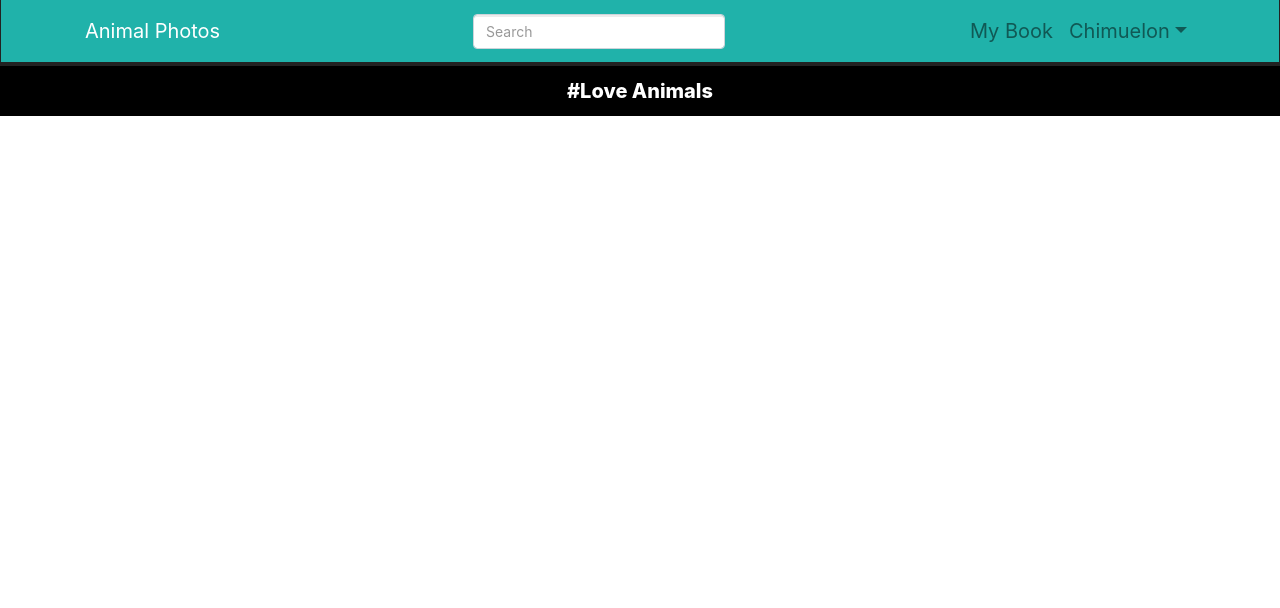
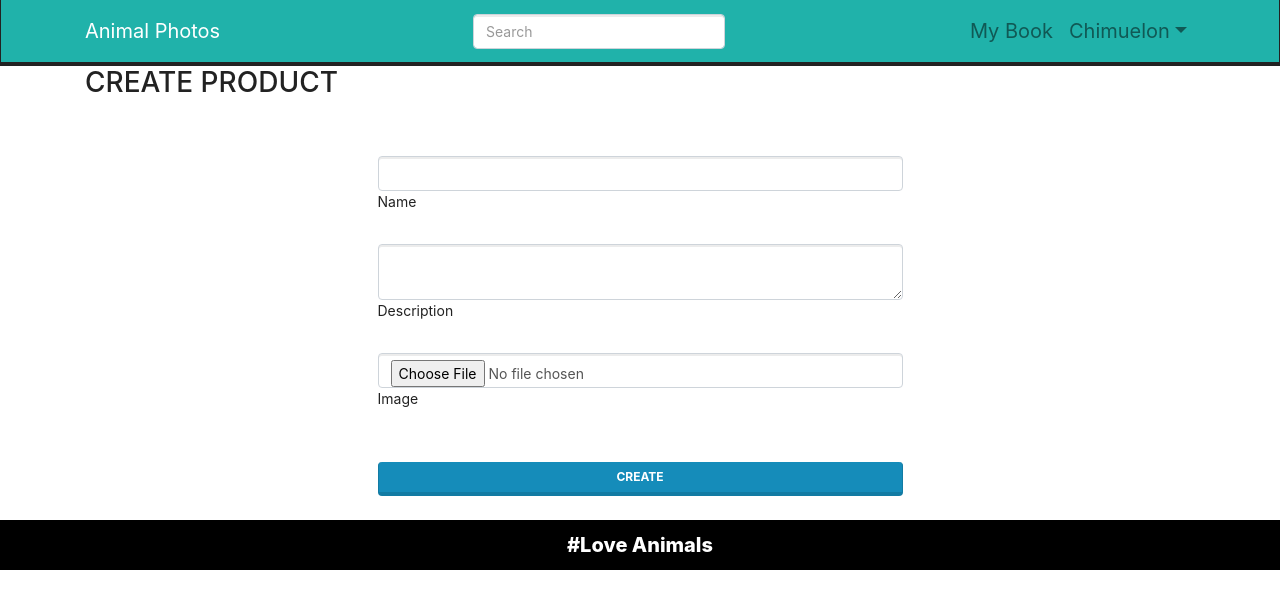
Before and after one commit to MariT29fsh/individual-projects-photos, a React (Create React App) app in the folder frontend/: page /mynotes/create in a window 1280 px wide. Shown: the top 608 px of the page. Built offline with nearby package versions, Linux system fonts and the light colour scheme.

Commit message:
first commit

```diff
--- a/frontend/src/App.js
+++ b/frontend/src/App.js
@@ -20,9 +20,9 @@ class App extends React.Component {
   <Route exact path='/' element={<LandingPage/>} />
   <Route  path='/login' element={<LoginPage/>} />
   <Route  path='/register' element={<RegisterPage/>} />
-  <Route  path='/mynotes' element={<MyNotes/>} />
+  <Route  path='/welcome' element={<MyNotes/>} />
   <Route path='/createnote' element={<Createnotes/>}/>
-  <Route path='/create' element={<Create/>}/>
+  <Route path='/mynotes/create' element={<Create/>}/>
   </Routes>
   <Footer/>
 
--- a/frontend/src/Pantallas/CreateNotes/Create.js
+++ b/frontend/src/Pantallas/CreateNotes/Create.js
@@ -1,13 +1,12 @@
-import React, { useEffect, useState } from 'react'
+import React, {  useState } from 'react'
 import axios from 'axios';
 //import { toast } from 'react-toastify';
 
 const Create = () => {
 
-    const [name, setName] = useState('');
+    const [title, setTitle] = useState('');
     const [description, setDescription] = useState('');
     const [image, setImage] = useState([]);
-
 
     //handle and convert it in base 64
     const handleImage = (e) =>{
@@ -29,10 +28,11 @@ const Create = () => {
     const submitForm = async (e) =>{
         e.preventDefault();
         try {
-            const {data} = await axios.post('http://localhost:3001/api/product/create', {name, description, image}
+            const {data} = await axios.post('http://localhost:3001/api/mynotes/create',
+            {title, description, image}
             )
             if  (data.success === true){
-                setName('');
+                setTitle('');
                 setDescription('');
                 setImage('');
                 //toast.success('product created successfully')
@@ -51,7 +51,7 @@ const Create = () => {
         <form className=" col-sm-6 offset-3 pt-5 signup_form " enctype="multipart/form-data" onSubmit={submitForm}>
 
             <div className="form-outline mb-4">
-                <input onChange={(e)=>setName(e.target.value)} type="text" id="form4Example1" className="form-control"  value={name}/>
+                <input onChange={(e)=>setTitle(e.target.value)} type="text" id="form4Example1" className="form-control"  value={title}/>
                 <label className="form-label" htmlFor="form4Example1">Name</label>
             </div>
 
--- a/frontend/src/Pantallas/CreateNotes/Createnote.js
+++ b/frontend/src/Pantallas/CreateNotes/Createnote.js
@@ -13,7 +13,6 @@ const Createnote= () =>{
     const [successMsg, setSuccessMsg] = useState('');
     const [errMsg, setErrMsg] = useState('');
 
-const CreatePhotoField =useRef();
 
     const handleFileInputChange =(e) =>{
         const file = e.target.files[0];
@@ -48,11 +47,9 @@ await axios.post('http://localhost:3001/create-animal',data,{headers:{"Content-T
         };
     };
     const uploadImage = async (base64EncodedImage) => {
-        //const data = { title, description,base64EncodedImage };
+
        try {
-
-
-            /*const config = {
+        const config = {
                 headers: {
                     'Content-Type': 'application/json'
                 }
@@ -66,21 +63,11 @@ await axios.post('http://localhost:3001/create-animal',data,{headers:{"Content-T
                 config
 
             );
-            localStorage.setItem('userInfo', JSON.stringify({ data: base64EncodedImage }));
-            setFileInputState('');
-            setPreviewSource('');
-            setSuccessMsg('Image uploaded successfully');*/
-           await fetch('http://localhost:3001/api/upload', {
-
-                method: 'POST',
-                body: JSON.stringify({data:base64EncodedImage}),
-                headers: { 'Content-Type': 'application/json' },
-                mode: 'no-cors'
-            });
-           // console.log(data);
+            localStorage.setItem('userInfo', JSON.stringify({ data: data }));
             setFileInputState('');
             setPreviewSource('');
             setSuccessMsg('Image uploaded successfully');
+
         } catch (err) {
             console.error(err);
             setErrMsg('Something went wrong!');
--- a/frontend/src/Pantallas/LoginPage/LoginPage.js
+++ b/frontend/src/Pantallas/LoginPage/LoginPage.js
@@ -37,7 +37,7 @@ const LoginPage = ({ history }) => {
             console.log(data);
             setLoading(false);
             localStorage.setItem('userInfo', JSON.stringify(data));
-            navigate('/mynotes');
+            navigate('/welcome');
         } catch (error) {
             setLoading(false);
             setError(error.response.data.message)
--- a/frontend/src/Pantallas/MyNotes/MyNotes.js
+++ b/frontend/src/Pantallas/MyNotes/MyNotes.js
@@ -5,9 +5,9 @@ const MyNotes =() =>{
 return(
     <div>
     <MainScreen title='Bienvenido '>
-        <Link to='/create'>
+        <Link to='/mynotes/create'>
             <Button style={{marginLeft:10, marginBottom:6}} size="lg">
-                Create New Note
+                Que va hacer hoy dia?
             </Button>
             <Card>
             <Card.Header style={{display:'flex'}}>
@@ -23,8 +23,7 @@ return(
                     }}
                  />
                 <div>
-                    <Button>Edit  </Button>
-                    <Button variant='danger' className='mx-2'> Delete  </Button>
+                    <Button>View  </Button>
                 </div>
             </Card.Header>
             </Card>
```
Also changed, not shown: 1 other file (tests, documents, lock files or other folders).
